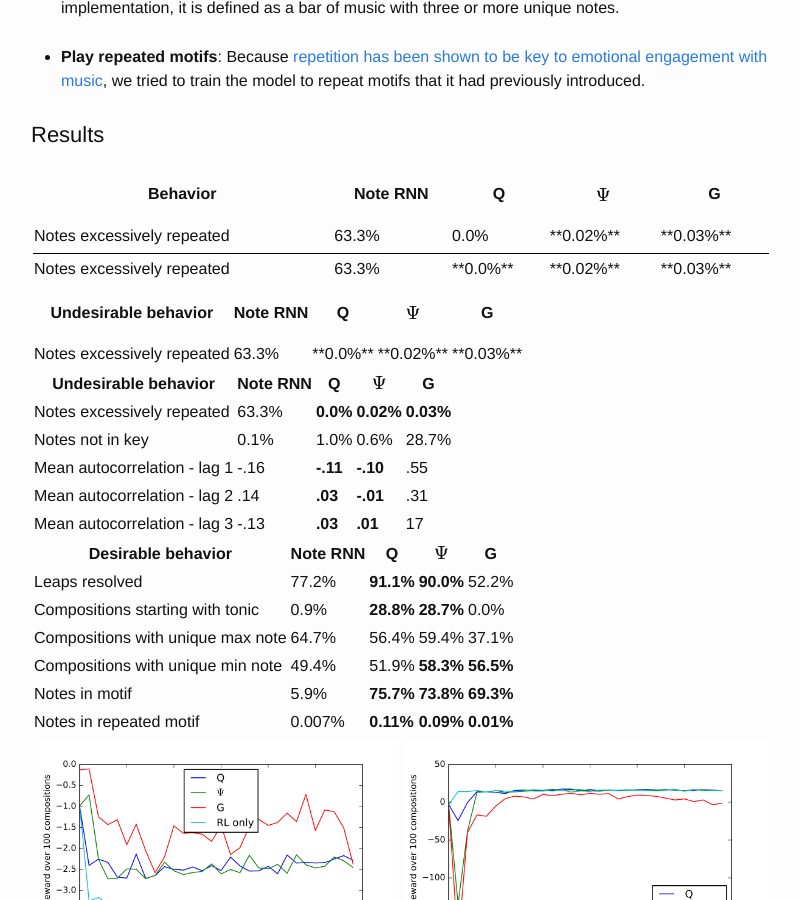
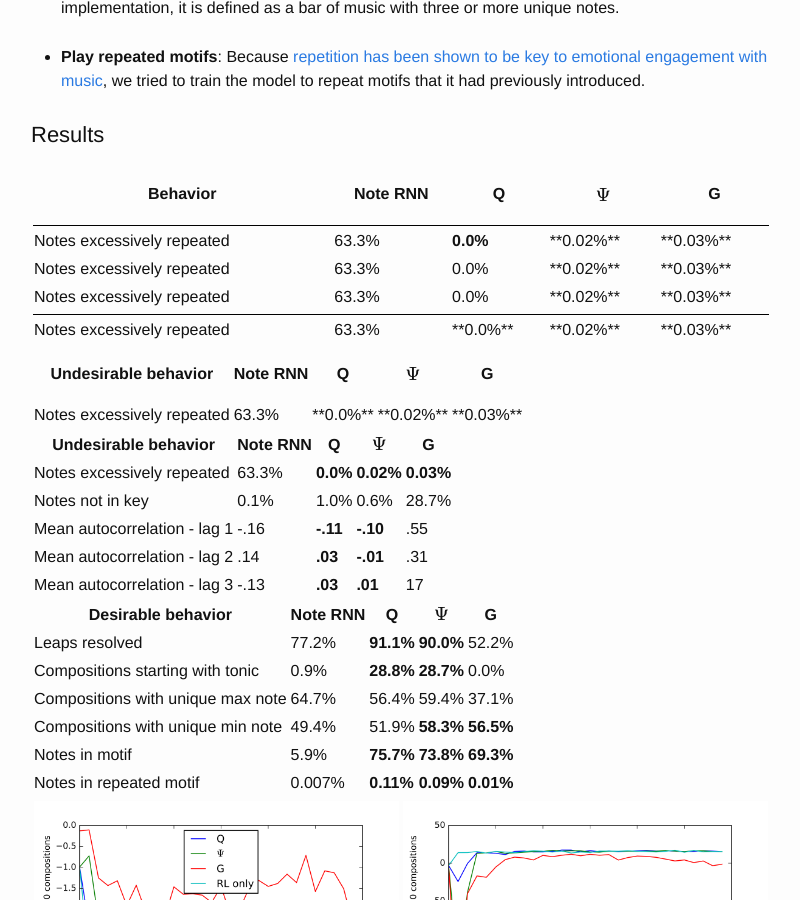
Before and after one commit to notfuchsia/notfuchsia.github.io, a Jekyll site: the page built from _posts/2016-10-10-natasha.markdown, in a window 1280 px wide and 900 px high, scrolled down 5905 px. Shown: the whole window, without its empty margins (239-1039 px from the left). Built offline with Jekyll 4.4.1, drawn with Linux system fonts in a browser that asks for light colours; formulas are drawn with MathJax 3.

Commit message:
adding more table rows

```diff
--- a/_posts/2016-10-10-natasha.markdown
+++ b/_posts/2016-10-10-natasha.markdown
@@ -133,7 +133,7 @@ Results
 
 <table style="width:100%">
 	<thead style="border-bottom:1px">
-		<tr style="border-bottom:1px solid black;">
+		<tr>
 			<th> Behavior   </th>
 			<th> Note RNN </th>
 			<th> Q   </th>
@@ -141,6 +141,23 @@ Results
 			<th> G </th>
 		</tr>
 	</thead>
+	<tr>
+		<td colspan="5" style="border-bottom:1px solid black;"></td>
+	</tr>
+	<tr>
+		<td> Notes excessively repeated   </td>
+		<td> 63.3% </td>
+		<td> <strong>0.0%</strong> </td>
+		<td> **0.02%** </td>
+		<td> **0.03%** </td>
+	</tr>
+	<tr>
+		<td> Notes excessively repeated   </td>
+		<td> 63.3% </td>
+		<td> <bold>0.0%</bold> </td>
+		<td> **0.02%** </td>
+		<td> **0.03%** </td>
+	</tr>
 	<tr>
 		<td> Notes excessively repeated   </td>
 		<td> 63.3% </td>
```
